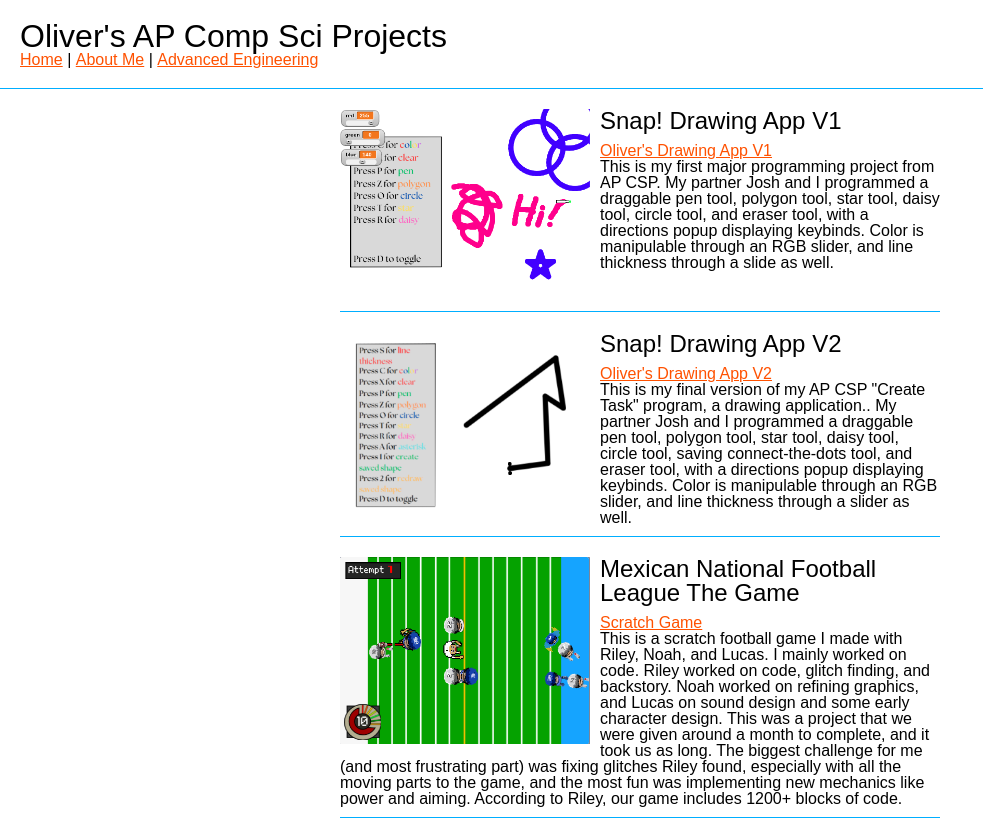
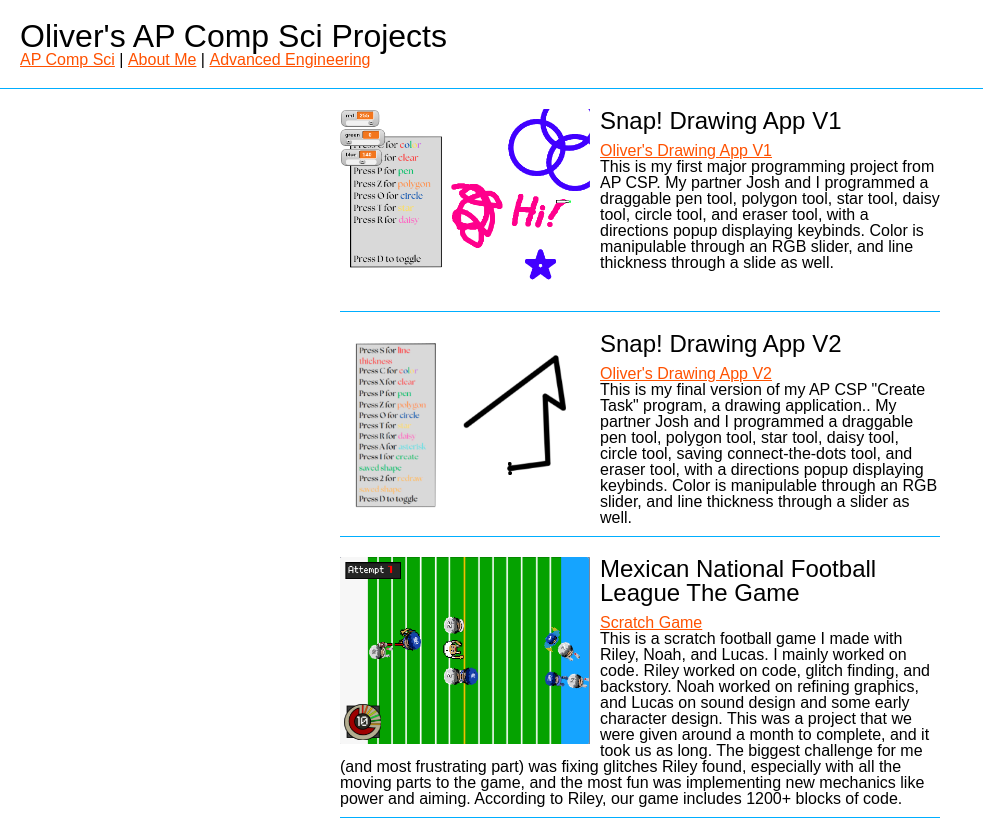
Before and after one commit to oliverkb/ap-cs-website, a website: page index.html in a window 1280 px wide. Shown: the top 821 px of the page, without its empty margins (0-983 px from the left). Drawn offline with Linux system fonts and the light colour scheme.

Commit message:
Update index.html

```diff
--- a/index.html
+++ b/index.html
@@ -19,7 +19,7 @@
       <h1>Oliver's AP Comp Sci Projects</h1>
       <nav>
         <ul>
-          <li><a href="index.html">Home</a></li>
+          <li><a href="index.html">AP Comp Sci</a></li>
           <li>|</li>
           <li><a href="aboutme.html">About Me</a></li>
           <li>|</li>
```
